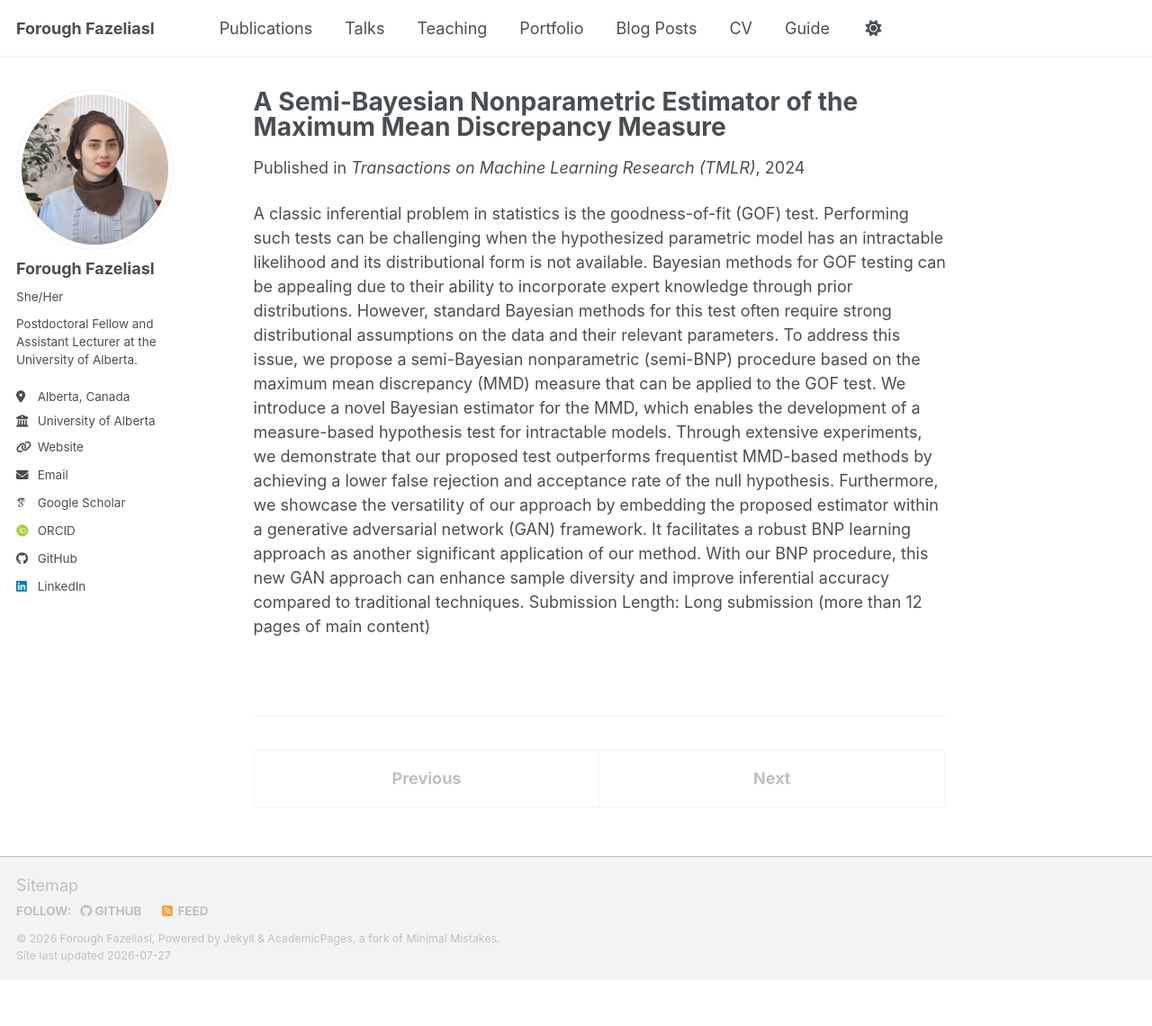
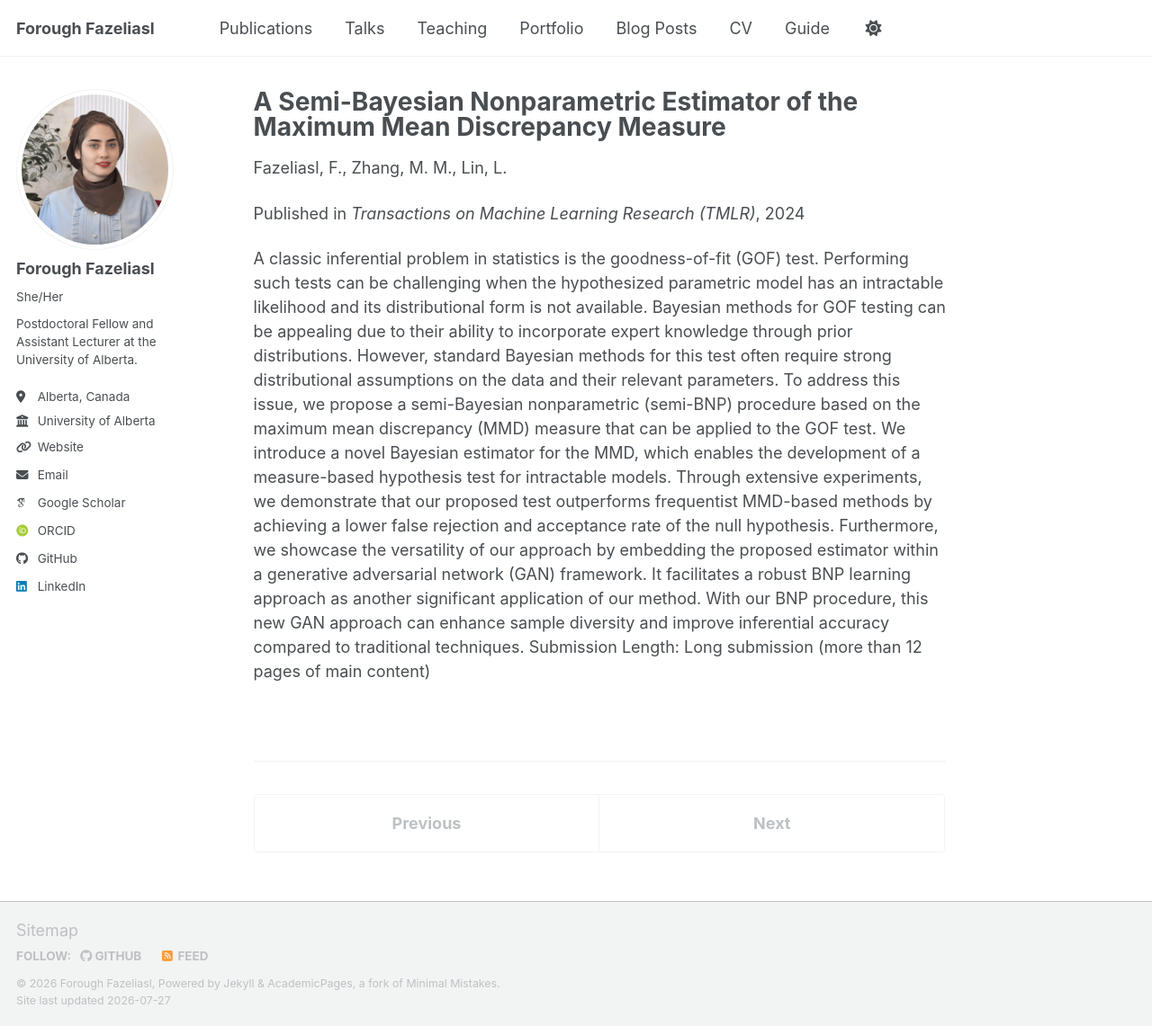
Before and after one commit to ForoughFazeliasl/ForoughFazeliasl.github.io, a Jekyll site: the page built from _publications/2024-01-01-semi-bayesian-mmd.md, in a window 1280 px wide and 1141 px high. Shown: the whole window at 90% size. Built offline with Jekyll 4.4.1, drawn with Linux system fonts in a browser that asks for light colours; some web fonts are replaced; a script bundle is joined from its source files by our own code; library files that are not in the unit come from our copies.

Commit message:
Update 2024-01-01-semi-bayesian-mmd.md

```diff
--- a/_publications/2024-01-01-semi-bayesian-mmd.md
+++ b/_publications/2024-01-01-semi-bayesian-mmd.md
@@ -1,6 +1,7 @@
 ---
 title: "A Semi-Bayesian Nonparametric Estimator of the Maximum Mean Discrepancy Measure"
 collection: publications
+authors: "Fazeliasl, F., Zhang, M. M., Lin, L."
 category: manuscripts
 permalink: /publication/2024-semi-bayesian-mmd
 excerpt: "We propose a semi-Bayesian nonparametric estimator of maximum mean discrepancy for goodness-of-fit testing and generative adversarial networks."
```
